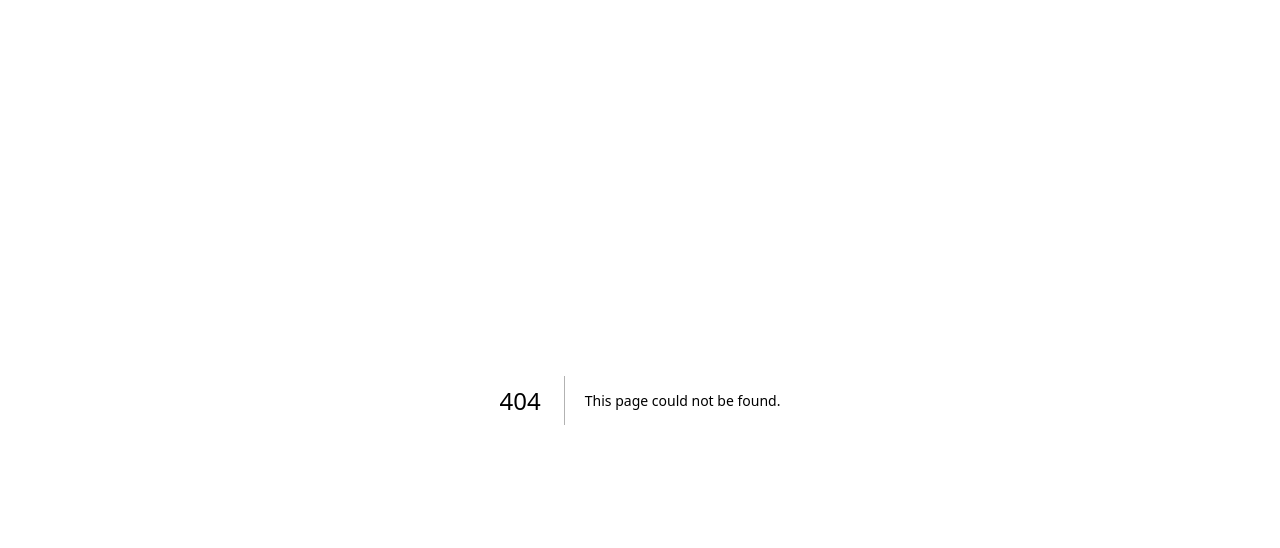
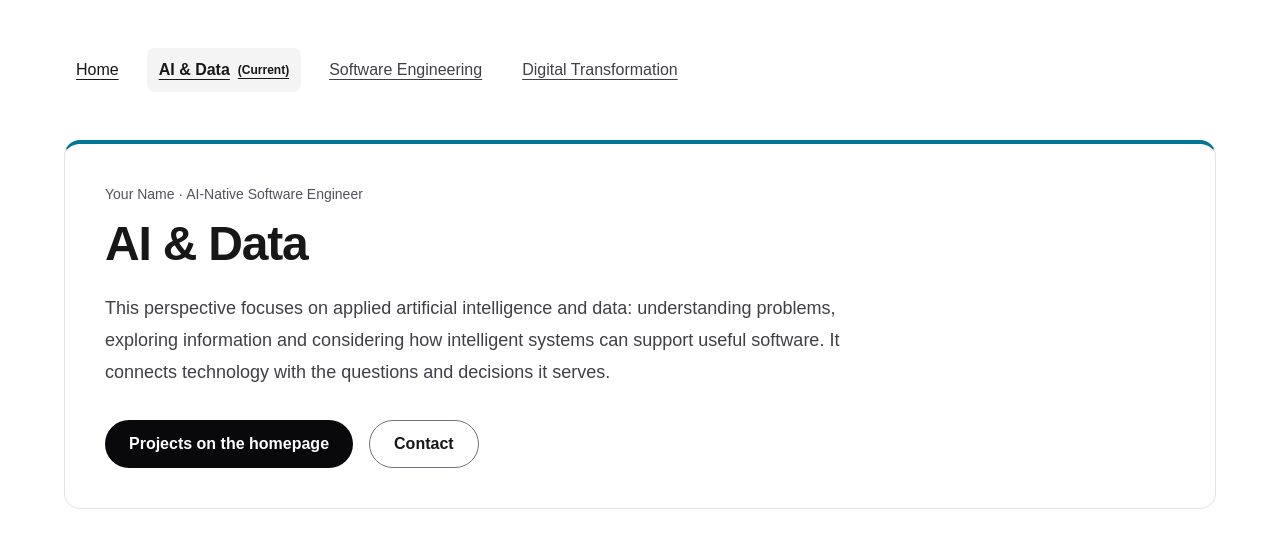
Before and after one commit to AbderahmaneYOUSFI/repo-yousfi, a Next.js app: page /paths/ai-data in a window 1280 px wide. Before the commit this address had no page. Shown: the top 548 px of the page. Built offline with nearby package versions, Linux system fonts and the light colour scheme.

Commit message:
feat: add career paths navigation

```diff
--- a/src/app/page.tsx
+++ b/src/app/page.tsx
@@ -1,10 +1,12 @@
 import { Hero } from "@/components/hero";
+import { CareerPathCards } from "@/components/career-path-cards";
 import { profile } from "@/data/profile";
 
 export default function Home() {
   return (
     <main className="min-h-screen bg-background text-foreground">
       <Hero />
+      <CareerPathCards />
 
       <section
         id="projects"
--- /dev/null
+++ b/src/app/paths/ai-data/page.tsx
@@ -0,0 +1,7 @@
+import { CareerPathPage, careerPathMetadata } from "@/components/career-path-page";
+
+export const metadata = careerPathMetadata("ai-data");
+
+export default function AIDataPage() {
+  return <CareerPathPage slug="ai-data" />;
+}
--- /dev/null
+++ b/src/app/paths/digital/page.tsx
@@ -0,0 +1,7 @@
+import { CareerPathPage, careerPathMetadata } from "@/components/career-path-page";
+
+export const metadata = careerPathMetadata("digital");
+
+export default function DigitalPage() {
+  return <CareerPathPage slug="digital" />;
+}
--- /dev/null
+++ b/src/app/paths/software/page.tsx
@@ -0,0 +1,7 @@
+import { CareerPathPage, careerPathMetadata } from "@/components/career-path-page";
+
+export const metadata = careerPathMetadata("software");
+
+export default function SoftwarePage() {
+  return <CareerPathPage slug="software" />;
+}
--- /dev/null
+++ b/src/components/career-path-cards.tsx
@@ -0,0 +1,24 @@
+import { careerPaths, careerPathHref } from "@/data/career-paths";
+import { careerPathStyles, pathLinkFocus } from "@/components/career-path-styles";
+
+export function CareerPathCards() {
+  return (
+    <section aria-labelledby="career-paths-heading" className="border-t border-zinc-200 px-6 py-16 dark:border-zinc-800 sm:px-8 lg:px-12">
+      <div className="mx-auto max-w-6xl">
+        <h2 id="career-paths-heading" className="text-3xl font-semibold">One profile. Multiple perspectives.</h2>
+        <p className="mt-4 max-w-2xl leading-7 text-zinc-700 dark:text-zinc-300">Choose a career path to explore the connection between technology, data and business.</p>
+        <ul className="mt-8 grid gap-6 md:grid-cols-3">
+          {careerPaths.map((path) => (
+            <li key={path.slug} className="min-w-0">
+              <a href={careerPathHref(path.slug)} className={`flex h-full flex-col rounded-2xl border border-t-4 border-zinc-200 bg-zinc-50 p-6 transition-colors hover:bg-zinc-100 motion-reduce:transition-none dark:border-zinc-800 dark:bg-zinc-950 dark:hover:bg-zinc-900 ${careerPathStyles[path.accent]} ${pathLinkFocus}`}>
+                <h3 className="text-xl font-semibold">{path.name}</h3>
+                <p className="mt-3 leading-7 text-zinc-700 dark:text-zinc-300">{path.description}</p>
+                <span className="mt-auto pt-6 text-sm font-semibold">Explore path <span aria-hidden="true">→</span></span>
+              </a>
+            </li>
+          ))}
+        </ul>
+      </div>
+    </section>
+  );
+}
--- /dev/null
+++ b/src/components/career-path-page.tsx
@@ -0,0 +1,44 @@
+/* eslint-disable @next/next/no-html-link-for-pages -- Feature 002 uses native links for full-document navigation without client-side React. */
+import type { Metadata } from "next";
+import { careerPaths, careerPathHref, getCareerPath, type CareerPathSlug } from "@/data/career-paths";
+import { profile } from "@/data/profile";
+import { careerPathStyles, pathLinkFocus } from "@/components/career-path-styles";
+
+export function careerPathMetadata(slug: CareerPathSlug): Metadata {
+  const path = getCareerPath(slug);
+  return { title: `${path.name} | ${profile.name}`, description: path.metadataDescription };
+}
+
+export function CareerPathPage({ slug }: { slug: CareerPathSlug }) {
+  const path = getCareerPath(slug);
+
+  return (
+    <main className="min-h-screen bg-background px-6 py-12 text-foreground sm:px-8 lg:px-12">
+      <div className="mx-auto max-w-6xl">
+        <nav aria-label="Career paths" className="mb-12">
+          <ul className="flex flex-wrap items-center gap-4">
+            <li><a href="/" className={`inline-flex min-h-11 items-center rounded-lg px-3 underline underline-offset-4 ${pathLinkFocus}`}>Home</a></li>
+            {careerPaths.map((entry) => (
+              <li key={entry.slug}>
+                <a href={careerPathHref(entry.slug)} aria-current={entry.slug === slug ? "page" : undefined} className={`inline-flex min-h-11 flex-wrap items-center gap-2 rounded-lg px-3 py-2 underline underline-offset-4 ${entry.slug === slug ? "bg-zinc-100 font-semibold dark:bg-zinc-900" : "text-zinc-700 dark:text-zinc-300"} ${pathLinkFocus}`}>
+                  {entry.name}
+                  {entry.slug === slug && <span className="text-xs">(Current)</span>}
+                </a>
+              </li>
+            ))}
+          </ul>
+        </nav>
+
+        <section aria-labelledby="path-heading" className={`rounded-2xl border border-t-4 border-zinc-200 p-6 dark:border-zinc-800 sm:p-10 ${careerPathStyles[path.accent]}`}>
+          <p className="text-sm font-medium text-zinc-600 dark:text-zinc-400">{profile.name} · {profile.role}</p>
+          <h1 id="path-heading" className="mt-4 text-4xl font-semibold tracking-tight sm:text-5xl">{path.name}</h1>
+          <p className="mt-6 max-w-3xl text-lg leading-8 text-zinc-700 dark:text-zinc-300">{path.introduction}</p>
+          <div className="mt-8 flex flex-wrap gap-4">
+            <a href="/#projects" className={`inline-flex min-h-12 items-center rounded-full bg-zinc-950 px-6 font-semibold text-white dark:bg-zinc-50 dark:text-zinc-950 ${pathLinkFocus}`}>Projects on the homepage</a>
+            <a href="/#contact" className={`inline-flex min-h-12 items-center rounded-full border border-zinc-500 px-6 font-semibold ${pathLinkFocus}`}>Contact</a>
+          </div>
+        </section>
+      </div>
+    </main>
+  );
+}
--- /dev/null
+++ b/src/components/career-path-styles.ts
@@ -0,0 +1,9 @@
+import type { CareerPathAccent } from "@/data/career-paths";
+
+export const careerPathStyles = {
+  cyan: "border-t-cyan-700 dark:border-t-cyan-400",
+  indigo: "border-t-indigo-700 dark:border-t-indigo-400",
+  teal: "border-t-teal-700 dark:border-t-teal-400",
+} satisfies Record<CareerPathAccent, string>;
+
+export const pathLinkFocus = "focus-visible:outline focus-visible:outline-2 focus-visible:outline-offset-4 focus-visible:outline-zinc-950 dark:focus-visible:outline-zinc-50";
--- /dev/null
+++ b/src/data/career-paths.ts
@@ -0,0 +1,48 @@
+export type CareerPathSlug = "ai-data" | "software" | "digital";
+export type CareerPathAccent = "cyan" | "indigo" | "teal";
+
+export type CareerPath = Readonly<{
+  slug: CareerPathSlug;
+  name: string;
+  description: string;
+  introduction: string;
+  accent: CareerPathAccent;
+  metadataDescription: string;
+}>;
+
+export const careerPaths = [
+  {
+    slug: "ai-data",
+    name: "AI & Data",
+    description: "Explore the connection between data, intelligent systems and useful software.",
+    introduction: "This perspective focuses on applied artificial intelligence and data: understanding problems, exploring information and considering how intelligent systems can support useful software. It connects technology with the questions and decisions it serves.",
+    accent: "cyan",
+    metadataDescription: "Explore an AI and data perspective focused on applied artificial intelligence, intelligent software and informed decisions.",
+  },
+  {
+    slug: "software",
+    name: "Software Engineering",
+    description: "Explore software through clear architecture, thoughtful decisions and usable products.",
+    introduction: "This perspective focuses on building thoughtful digital products through clear architecture and considered technical decisions. It brings attention to how software is structured, how it serves people and how it can remain understandable as it evolves.",
+    accent: "indigo",
+    metadataDescription: "Explore a software engineering perspective focused on thoughtful digital products, clear architecture and technical decisions.",
+  },
+  {
+    slug: "digital",
+    name: "Digital Transformation",
+    description: "Explore how information systems connect technology, business processes and people.",
+    introduction: "This perspective connects industrial engineering and information systems with business processes and technology. It focuses on understanding how people and organizations work, and where data and software can support meaningful digital change.",
+    accent: "teal",
+    metadataDescription: "Explore a digital transformation perspective connecting information systems, business processes, people and technology.",
+  },
+] as const satisfies readonly CareerPath[];
+
+export function careerPathHref(slug: CareerPathSlug) {
+  return `/paths/${slug}` as const;
+}
+
+export function getCareerPath(slug: CareerPathSlug): CareerPath {
+  const path = careerPaths.find((entry) => entry.slug === slug);
+  if (!path) throw new Error(`Missing career path definition: ${slug}`);
+  return path;
+}
```
Also changed, not shown: .agents/skills/feature-spec/SKILL.md (added), 2 other files (tests, documents, lock files or other folders).
